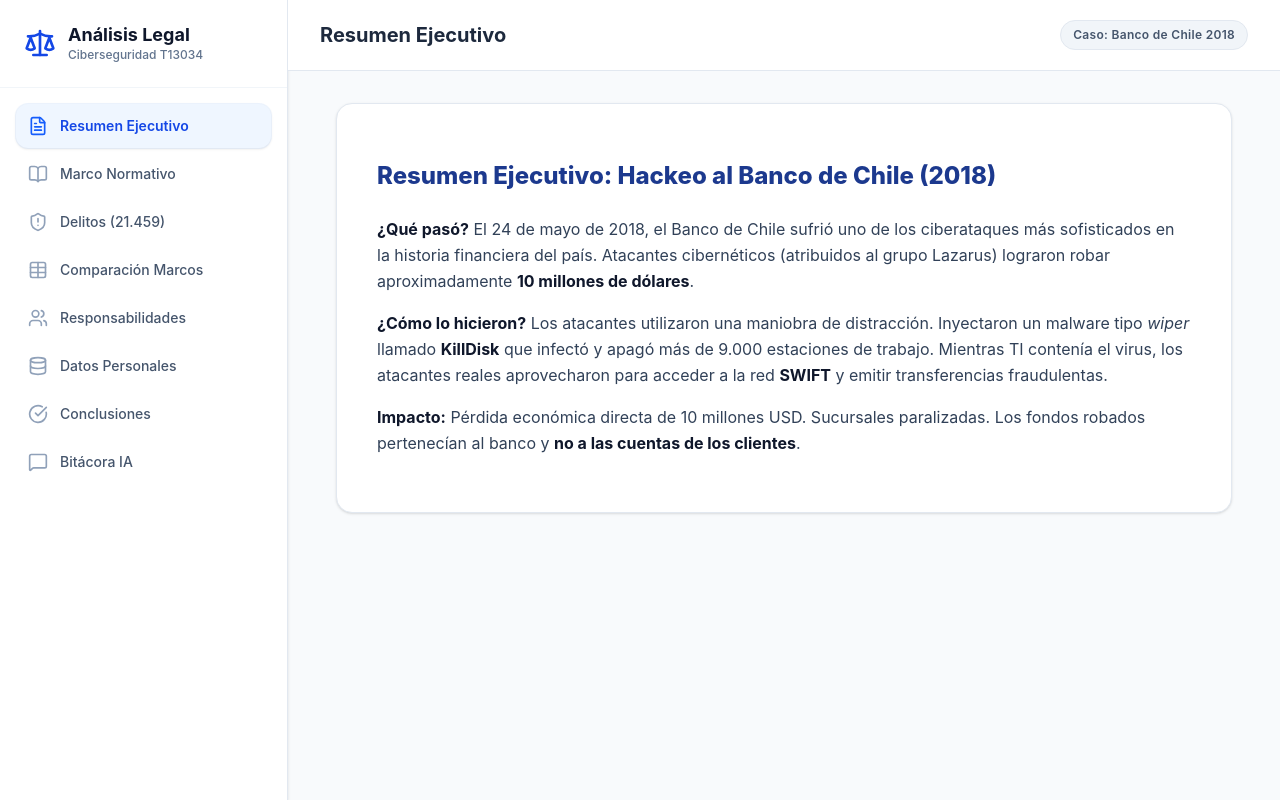
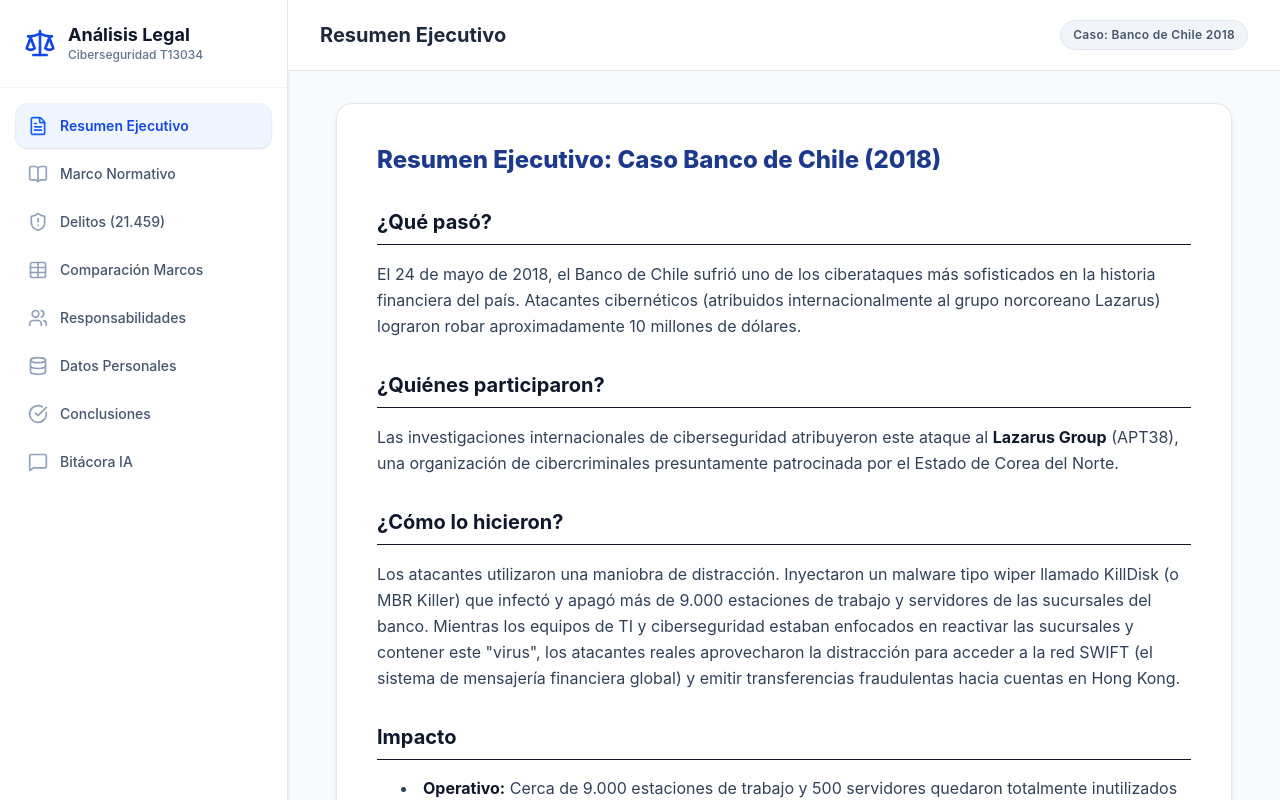
Before and after one commit to elale06/informe_pinale, a React (Vite) app: page / in a window 1280 px wide. Built offline with nearby package versions, Linux system fonts and the light colour scheme.

Commit message:
mejora a archivo 'App.jsx'

```diff
--- a/src/App.jsx
+++ b/src/App.jsx
@@ -1,48 +1,71 @@
-import React, { useState, useEffect } from 'react';
+import React, { useState } from 'react';
 import { BookOpen, FileText, Scale, ShieldAlert, Table, Users, Database, CheckCircle, MessageSquare } from 'lucide-react';
 
 /* =======================================================================
-  INSTRUCCIONES PARA TU PROYECTO LOCAL (VITE)
+  IMPORTACIÓN DINÁMICA DE VITE
   =======================================================================
-  1. Para leer los archivos .md reales de tu carpeta docs_pinale,
-     deberías descomentar y usar este código en tu App:
-
-     const markdownFiles = import.meta.glob('./docs_pinale/*.md', { query: '?raw', import: 'default' });
-
-  2. Luego, usarías react-markdown (<ReactMarkdown>{texto}</ReactMarkdown>)
-     en los componentes para renderizarlo.
-
-  * NOTA: Para propósitos de esta demostración en el navegador, estamos
-    usando un "mockData" simulando la lectura de los archivos.
+  Vite leerá todos los archivos .md en la carpeta docs_pinale y los
+  importará como texto plano (raw) de manera síncrona (eager: true).
   =======================================================================
 */
+const markdownFiles = import.meta.glob('./docs_pinale/*.md', { query: '?raw', import: 'default', eager: true });
+
+// Convertimos las rutas de Vite en un objeto limpio fácil de leer
+// Ej: './docs_pinale/01_resumen_pinale.md' -> '01_resumen'
+const docData = {};
+for (const path in markdownFiles) {
+  const key = path.replace('./docs_pinale/', '').replace('_pinale.md', '');
+  docData[key] = markdownFiles[path];
+}
 
 // ==========================================
-// 1. COMPONENTES DE SECCIÓN (Requisito de la guía)
+// 1. COMPONENTES DE SECCIÓN (Procesador)
 // ==========================================
 
 const MarkdownViewer = ({ content }) => {
-  // Un procesador muy básico para renderizar el Markdown en esta demostración sin librerías externas.
+  if (!content) return <div className="p-4 text-slate-500 italic">Cargando contenido o archivo no encontrado...</div>;
+
   const renderHTML = () => {
-    let html = content
-      .replace(/^### (.*$)/gim, '<h3 class="text-lg font-bold mt-6 mb-2 text-slate-800">$1</h3>')
-      .replace(/^## (.*$)/gim, '<h2 class="text-xl font-bold mt-8 mb-4 border-b pb-2 text-slate-900">$1</h2>')
-      .replace(/^# (.*$)/gim, '<h1 class="text-2xl font-extrabold mb-6 text-blue-900">$1</h1>')
-      .replace(/\*\*(.*?)\*\*/gim, '<strong class="font-bold text-slate-900">$1</strong>')
-      .replace(/\*(.*?)\*/gim, '<em class="italic">$1</em>')
-      .replace(/^\s*-\s(.*)/gim, '<li class="ml-6 list-disc mb-1 text-slate-700">$1</li>')
-      .replace(/\n\n/gim, '</p><p class="mb-4 text-slate-700 leading-relaxed">');
-    return `<p class="mb-4 text-slate-700 leading-relaxed">${html}</p>`;
+    const lines = content.split('\n');
+    let htmlOutput = [];
+
+    lines.forEach(line => {
+      let trimmed = line.trim();
+
+      if (trimmed.startsWith('# ')) {
+        htmlOutput.push(`<h1 class="text-2xl font-extrabold mb-6 text-blue-900">${trimmed.slice(2)}</h1>`);
+      } else if (trimmed.startsWith('## ')) {
+        htmlOutput.push(`<h2 class="text-xl font-bold mt-8 mb-4 border-b pb-2 text-slate-900">${trimmed.slice(3)}</h2>`);
+      } else if (trimmed.startsWith('### ')) {
+        htmlOutput.push(`<h3 class="text-lg font-bold mt-6 mb-2 text-slate-800">${trimmed.slice(4)}</h3>`);
+      } else if (trimmed.startsWith('> ')) {
+        htmlOutput.push(`<blockquote class="border-l-4 border-blue-600 bg-slate-50 pl-4 py-1 italic my-4 text-slate-600 rounded-r">${trimmed.slice(2)}</blockquote>`);
+      } else if (trimmed.startsWith('* ') || trimmed.startsWith('- ')) {
+        htmlOutput.push(`<li class="ml-6 list-disc mb-1 text-slate-700">${trimmed.slice(2)}</li>`);
+      } else if (/^\d+\.\s/.test(trimmed)) {
+        const text = trimmed.replace(/^\d+\.\s/, '');
+        htmlOutput.push(`<li class="ml-6 list-decimal mb-1 text-slate-700">${text}</li>`);
+      } else if (trimmed.startsWith('<div') || trimmed.startsWith('<table') || trimmed.startsWith('</table') || trimmed.startsWith('</div') || trimmed.startsWith('<tr') || trimmed.startsWith('<td') || trimmed.startsWith('<th') || trimmed.startsWith('<thead') || trimmed.startsWith('<tbody')) {
+        htmlOutput.push(line);
+      } else if (trimmed === '') {
+        // Ignorar
+      } else {
+        htmlOutput.push(`<p class="mb-4 text-slate-700 leading-relaxed">${line}</p>`);
+      }
+    });
+
+    return htmlOutput.join('\n')
+      .replace(/\*\*(.*?)\*\*/g, '<strong class="font-bold text-slate-900">$1</strong>')
+      .replace(/\*(.*?)\*/g, '<em class="italic">$1</em>');
   };
 
   return <div className="prose max-w-none" dangerouslySetInnerHTML={{ __html: renderHTML() }} />;
 };
 
-// En tu proyecto real, estos serían archivos separados en src/components/
 const Resumen = ({ data }) => <MarkdownViewer content={data} />;
 const Marco = ({ data }) => <MarkdownViewer content={data} />;
 const Delitos = ({ data }) => <MarkdownViewer content={data} />;
-const Comparacion = ({ data }) => <MarkdownViewer content={data} />; // La tabla HTML del .md se renderiza sola
+const Comparacion = ({ data }) => <MarkdownViewer content={data} />;
 const Responsabilidades = ({ data }) => <MarkdownViewer content={data} />;
 const Datos = ({ data }) => <MarkdownViewer content={data} />;
 const Conclusiones = ({ data }) => <MarkdownViewer content={data} />;
@@ -54,26 +77,6 @@
 
 export default function App() {
   const [activeTab, setActiveTab] = useState('01_resumen');
-
-  // Datos simulados (Mock) para que la vista previa funcione.
-  // ¡Son exactamente los mismos textos de los archivos que te generé!
-  const mockData = {
-    '01_resumen': "# Resumen Ejecutivo: Hackeo al Banco de Chile (2018)\n\n**¿Qué pasó?**\nEl 24 de mayo de 2018, el Banco de Chile sufrió uno de los ciberataques más sofisticados en la historia financiera del país. Atacantes cibernéticos (atribuidos al grupo Lazarus) lograron robar aproximadamente **10 millones de dólares**.\n\n**¿Cómo lo hicieron?**\nLos atacantes utilizaron una maniobra de distracción. Inyectaron un malware tipo *wiper* llamado **KillDisk** que infectó y apagó más de 9.000 estaciones de trabajo. Mientras TI contenía el virus, los atacantes reales aprovecharon para acceder a la red **SWIFT** y emitir transferencias fraudulentas.\n\n**Impacto:**\nPérdida económica directa de 10 millones USD. Sucursales paralizadas. Los fondos robados pertenecían al banco y **no a las cuentas de los clientes**.",
-
-    '02_marco': "# Marco Normativo Nacional e Internacional\n\n### 1. RAN 20-10 de la CMF (Chile)\n**Justificación:** Regula el Riesgo Operacional. Aplica porque el banco no logró detectar a tiempo el movimiento lateral hacia su red SWIFT, evidenciando brechas en controles.\n\n### 2. Ley 21.459 sobre Delitos Informáticos (Chile)\n**Justificación:** Aplica porque los atacantes introdujeron *KillDisk* que destruyó el sector de arranque de 9.000 computadores (sabotaje).\n\n### 3. SWIFT CSP (Internacional)\n**Justificación:** Aplica al caso concreto porque los atacantes lograron enviar mensajes SWIFT fraudulentos, vulnerando controles de Acceso Lógico.\n\n### 4. Convenio de Budapest\n**Justificación:** Aplica dado el carácter transnacional del ataque, requiriendo cooperación internacional.",
-
-    '03_delitos': "# Tipificación de Delitos (Ley 21.459)\n\n### 1. Artículo 1: Ataque a la integridad del sistema\n* **Mapeo:** Los atacantes inyectaron el malware *KillDisk* que sobrescribió el MBR de 9.000 terminales, apagándolas y obstaculizando gravemente el sistema.\n\n### 2. Artículo 2: Acceso ilícito\n* **Mapeo:** Los atacantes vulneraron el perímetro de seguridad del banco, moviéndose hasta la red SWIFT superando barreras técnicas y sin autorización.\n\n### 3. Artículo 7: Fraude informático\n* **Mapeo:** Manipularon el sistema SWIFT introduciendo órdenes falsas para desviar 10 millones USD hacia Hong Kong, obteniendo beneficio económico.",
-
-    '04_comparacion': "# Comparación de Marcos Regulatorios\n\n<div class=\"overflow-x-auto my-6\"><table class=\"min-w-full bg-white border border-slate-200 shadow-sm rounded-lg\"><thead class=\"bg-slate-100 border-b border-slate-200\"><tr><th class=\"px-4 py-3 text-left text-sm font-semibold text-slate-700\">Eje de Comparación</th><th class=\"px-4 py-3 text-left text-sm font-semibold text-slate-700\">Ley 21.459 (Chile)</th><th class=\"px-4 py-3 text-left text-sm font-semibold text-slate-700\">RAN 20-10 CMF</th></tr></thead><tbody class=\"divide-y divide-slate-200\"><tr><td class=\"px-4 py-3 text-sm font-medium text-slate-900 bg-slate-50\">Sujeto Regulado</td><td class=\"px-4 py-3 text-sm text-slate-600\">Cualquier individuo.</td><td class=\"px-4 py-3 text-sm text-slate-600\">Bancos fiscalizados.</td></tr><tr><td class=\"px-4 py-3 text-sm font-medium text-slate-900 bg-slate-50\">Tipo de Sanción</td><td class=\"px-4 py-3 text-sm text-slate-600\">Penas de presidio y multas.</td><td class=\"px-4 py-3 text-sm text-slate-600\">Multas administrativas.</td></tr><tr><td class=\"px-4 py-3 text-sm font-medium text-blue-900 bg-blue-50\">Aplicabilidad al Caso</td><td class=\"px-4 py-3 text-sm text-slate-800 bg-blue-50\">Para perseguir penalmente a los hackers.</td><td class=\"px-4 py-3 text-sm text-slate-800 bg-blue-50\">Auditar controles del banco.</td></tr></tbody></table></div>",
-
-    '05_responsabilidades': "# Responsabilidades Legales de los Actores\n\n### 1. Los Atacantes (Lazarus)\n* **Penal:** Autores materiales por fraude (Art. 7) y ataque al sistema (Art. 1).\n* **Civil:** Obligados a restituir 10 millones USD y reparar daños.\n\n### 2. Banco de Chile (Institución)\n* **Administrativa:** Ante la CMF por vulnerabilidades que permitieron el ingreso a SWIFT.\n* **Civil:** Hubiese tenido responsabilidad directa frente a clientes si hubieran perdido dinero de sus cuentas.\n\n### 3. Ejecutivos y Directorio\n* **Administrativa:** Posibles multas por no cumplir el deber de debida diligencia en ciberseguridad.",
-
-    '06_datos': "# Tratamiento de Datos Personales (Ley 19.628)\n\n### Tipos de Datos Comprometidos\n1.  Nombres de Beneficiarios (Dato Personal)\n2.  Cuentas Bancarias (Dato Personal financiero)\n3.  Montos (Dato Personal)\n*Nota: Según la ley chilena, NO son Datos Sensibles.*\n\n### Derechos ARCO Afectados\n* **Acceso (Art. 12):** Clientes con derecho a exigir información si sus datos fueron vulnerados.\n* **Rectificación (Art. 13):** Derecho a exigir corrección si se hubiesen alterado saldos.\n* **Cancelación (Art. 13):** Eliminación de registros fraudulentos creados por atacantes.",
-
-    '07_conclusiones': "# Conclusiones y Recomendaciones\n\nEl hackeo al Banco de Chile expuso la necesidad de actualizar la legislación penal (Ley 21.459). Demostró que atacantes modernos usan *wipers* como distracción.\n\n### Recomendaciones\n1.  **Segmentación Extrema:** Aislar la red SWIFT completamente (\"Air-gap\").\n2.  **Zero Trust:** Monitorear tanto tráfico interno como externo.\n3.  **Monitoreo UEBA:** Detectar comportamientos inusuales como transferencias millonarias a Hong Kong fuera de horario.",
-
-    '08_prompts': "# Bitácora de Uso de IA\n\n### Uso de Chatbot (Gemini)\n* **Prompt:** *Mapea qué artículos de la Ley 21.459 aplican al ataque al Banco de Chile.*\n* **Corrección:** La IA sugirió Falsificación. Corregí para usar Fraude Informático (Art 7) por la alteración de datos con beneficio económico.\n\n### Uso de Agente (Copilot)\n* **Prompt:** *Create a React component using Tailwind to display a responsive table...*\n* **Reflexión:** Usar Gemini como consultor legal fue clave, mientras Copilot aceleró la creación de la UI en un 80%."
-  };
 
   const menuItems = [
     { id: '01_resumen', title: 'Resumen Ejecutivo', icon: FileText, component: Resumen },
@@ -141,8 +144,8 @@
 
         <div className="flex-1 overflow-y-auto p-8">
           <div className="max-w-4xl mx-auto bg-white rounded-2xl shadow-sm border border-slate-200 p-10">
-            {/* Renderizado dinámico del componente activo */}
-            <ActiveComponent data={mockData[activeTab]} />
+            {/* Se envía el contenido extraído de los archivos físicos */}
+            <ActiveComponent data={docData[activeTab]} />
           </div>
         </div>
       </main>
```
